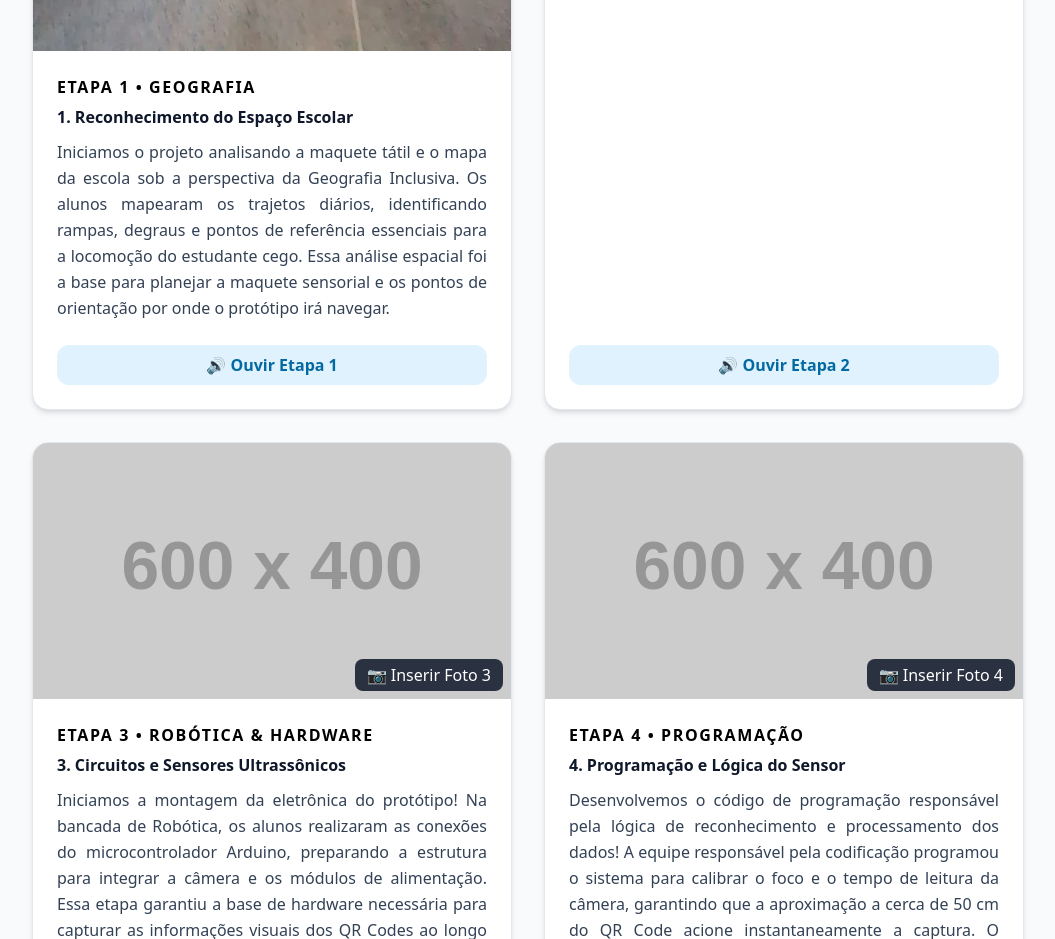
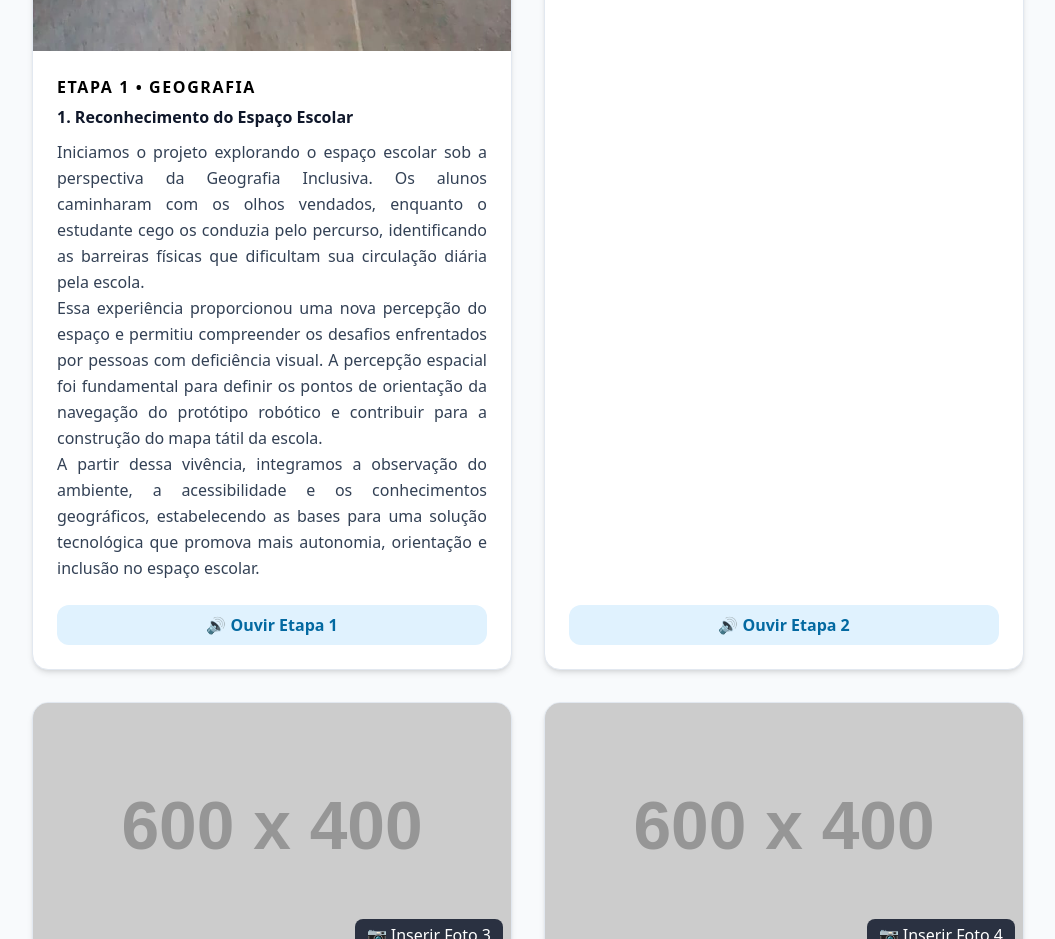
Before and after one commit to Rosinery/FECIBA_SEMINARIOS, a plain HTML site: page index.html in a window 1280 px wide. Shown: the part 1720-2659 px from the top of the page, without its empty margins (112-1167 px from the left). Drawn offline with nearby package versions, Linux system fonts and the light colour scheme; placeholder pictures from the web are drawn by us.

Commit message:
Add files via upload

```diff
--- a/index.html
+++ b/index.html
@@ -113,10 +113,17 @@
       <span class="card-tag card-tag-geografia text-xs font-bold uppercase tracking-widest">Etapa 1 • Geografia</span>
       <h3 id="card1-titulo" class="card-title text-xl font-bold mt-1 mb-2">1. Reconhecimento do Espaço Escolar</h3>
       <p id="card1-texto" class="card-text text-base leading-relaxed">
-        Iniciamos o projeto analisando a maquete tátil e o mapa da escola sob a perspectiva da Geografia Inclusiva.
-        Os alunos mapearam os trajetos diários, identificando rampas, degraus e pontos de referência essenciais para a locomoção
-        do estudante cego. Essa análise espacial foi a base para planejar a maquete sensorial e os pontos de orientação por onde
-        o protótipo irá navegar.
+        Iniciamos o projeto explorando o espaço escolar sob a perspectiva da Geografia Inclusiva.
+        Os alunos caminharam com os olhos vendados, enquanto o estudante cego os conduzia pelo
+        percurso, identificando as barreiras físicas que dificultam sua circulação diária pela
+        escola. <br>
+        Essa experiência proporcionou uma nova percepção do espaço e permitiu compreender os
+        desafios enfrentados por pessoas com deficiência visual.
+        A percepção espacial foi fundamental para definir os pontos de orientação da navegação
+        do protótipo robótico e contribuir para a construção do mapa tátil da escola. <br>
+        A partir dessa vivência, integramos a observação do ambiente, a acessibilidade e os
+        conhecimentos geográficos, estabelecendo as bases para uma solução tecnológica que
+        promova mais autonomia, orientação e inclusão no espaço escolar.
       </p>
     </div>
   </div>
```
